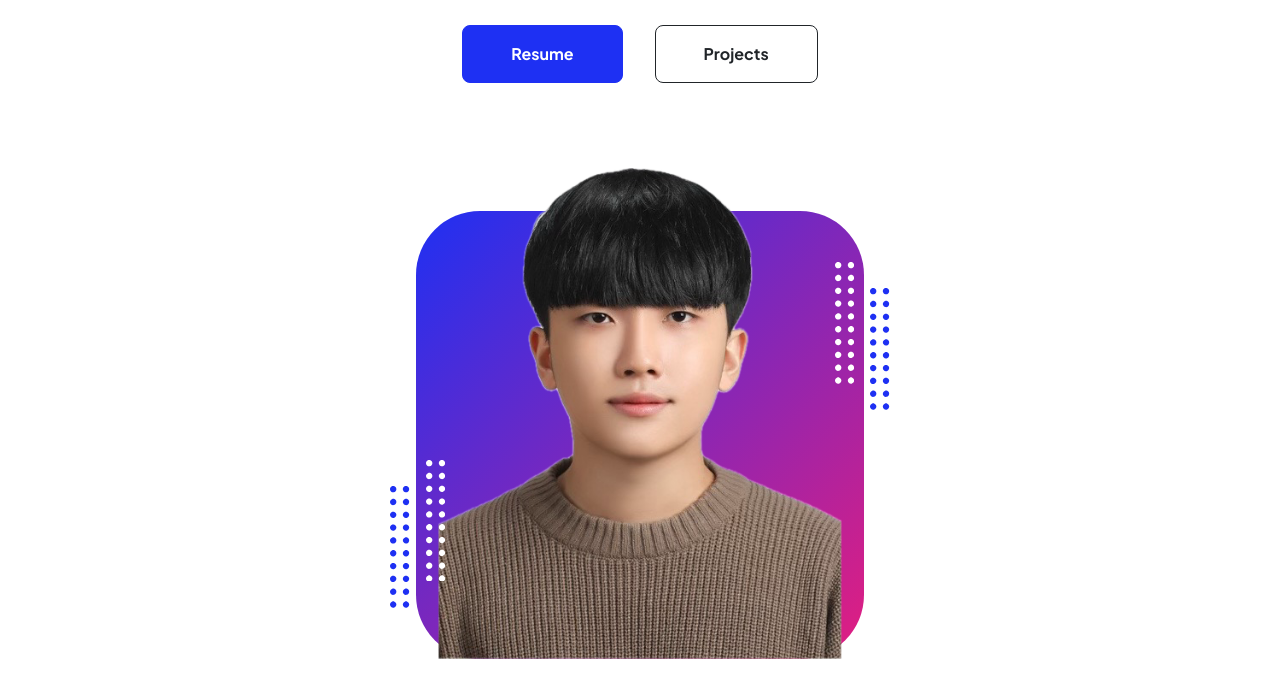
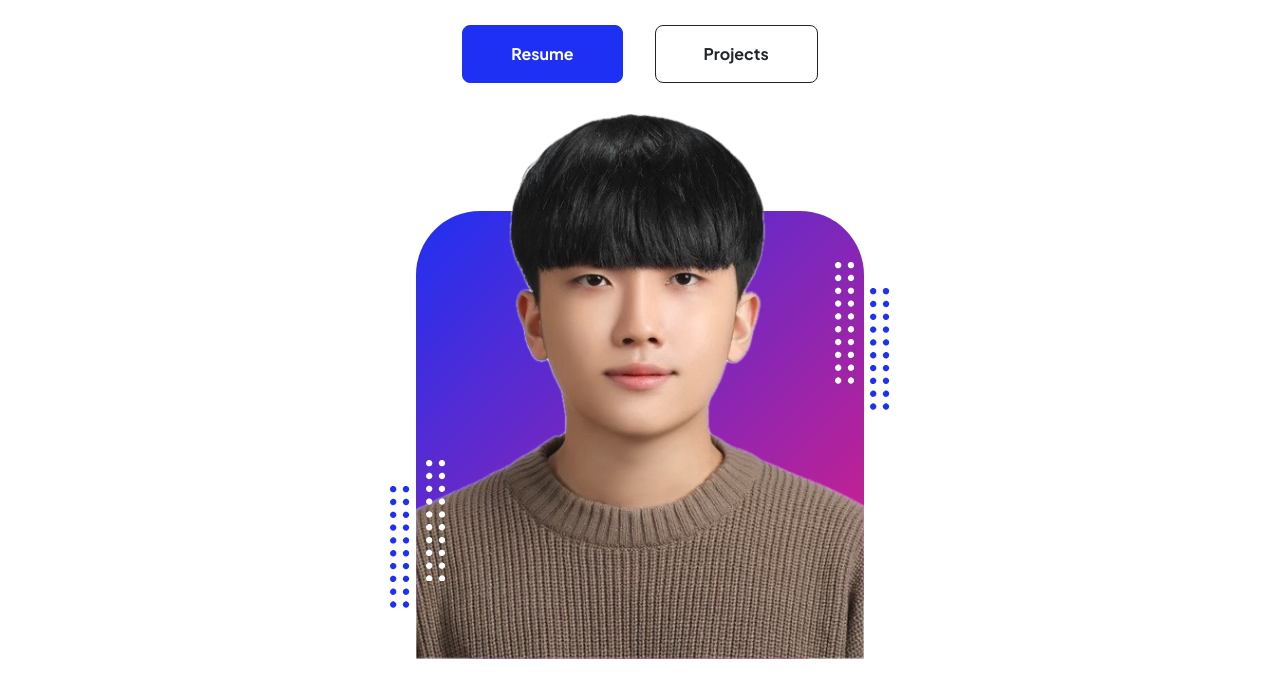
Before and after one commit to yxun20/Mid-Term-Project2, a plain HTML site: page index.html in a window 1280 px wide. Shown: the part 387-1084 px from the top of the page. Drawn offline with nearby package versions, Linux system fonts and the light colour scheme.

Commit message:
Update index.html

```diff
--- a/index.html
+++ b/index.html
@@ -58,7 +58,7 @@
                                     <!-- Watch a tutorial on how to do this on YouTube (link)-->
                                     <!-- TIP: For best results, use a photo with a transparent background like the demo example below-->
                                     <!-- Watch a tutorial on how to do this on YouTube (link)-->
-                                    <img class="profile-img" src="assets/syj.png" alt="..." style="width: 90%; height: auto;" />
+                                    <img class="profile-img" src="assets/syj.png" alt="..." style="width: 100%; height: auto;" />
                                     <div class="dots-1">
 
                                         <!-- SVG Dots-->
```
